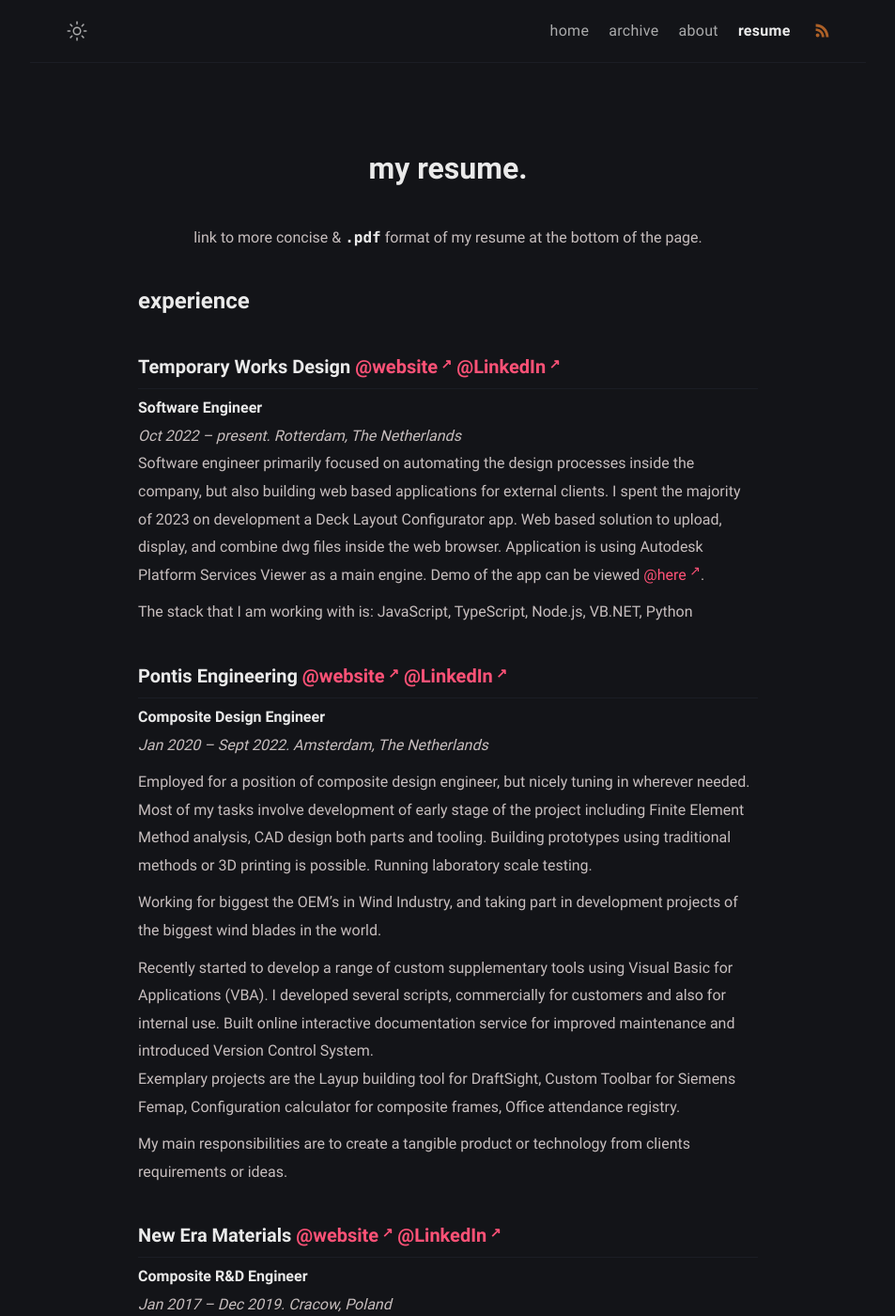
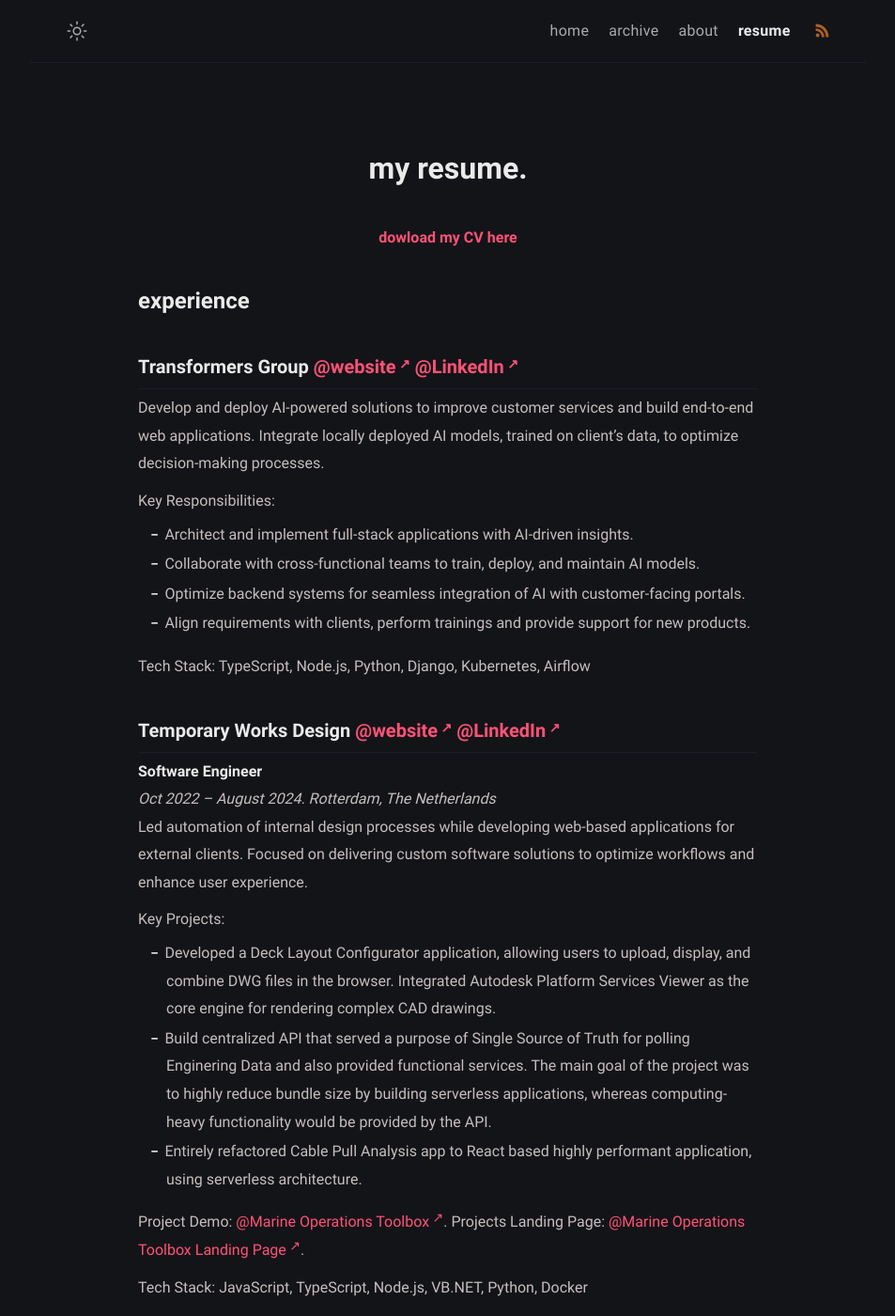
Before and after one commit to furmanp/my-personal-website, a Jekyll site: the page built from resume.md, in a window 1280 px wide and 1400 px high. Shown: the whole window at 94% size, without its empty margins (163-1116 px from the left). Built offline with Jekyll 4.4.1, drawn with Linux system fonts in a browser that asks for light colours.

Commit message:
modified resume page

```diff
--- a/resume.md
+++ b/resume.md
@@ -5,20 +5,43 @@ layout: page
 excerpt: Robotics graduate, currently focused in composites. Trying to improve efficiency using a code. Set up this website to document and share some findings.
 comments: false
 ---
-<center>link to more concise & <code><b>.pdf</b></code> format of my resume at the bottom of the page. </center>
+<center><b><a href="https://github.com/furmanp/my-personal-website/raw/master/assets/resume_furmanp.pdf">dowload my CV here</a></b></center>
 
 # experience
+### Transformers Group <a href="https://www.wearetransformers.nl/" target="_blank" rel="noopener">@website</a> <a href="https://www.linkedin.com/company/transformersgroup/" target="_blank" rel="noopener">@LinkedIn</a><br>
+Develop and deploy AI-powered solutions to improve customer services and build end-to-end web applications.
+Integrate locally deployed AI models, trained on client's data, to optimize decision-making processes.
+
+
+Key Responsibilities:
+
+- Architect and implement full-stack applications with AI-driven insights.
+- Collaborate with cross-functional teams to train, deploy, and maintain AI models.
+- Optimize backend systems for seamless integration of AI with customer-facing portals.
+- Align requirements with clients, perform trainings and provide support for new products.
+
+Tech Stack: TypeScript, Node.js, Python, Django, Kubernetes, Airflow
+
+
 ### Temporary Works Design <a href="https://www.twd.nl/" target="_blank" rel="noopener">@website</a> <a href="https://www.linkedin.com/company/temporary-works-design/" target="_blank" rel="noopener">@LinkedIn</a><br>
 **Software Engineer** <br>
-*Oct 2022 – present. Rotterdam, The Netherlands <br>*
-Software engineer primarily focused on automating the design processes inside the company, but also building web based applications
-for external clients.
-I spent the majority of 2023 on development a Deck Layout Configurator app. Web based solution to upload, display, and combine
-dwg files inside the web browser. Application is using Autodesk Platform Services Viewer as a main engine.
-Demo of the app can be viewed <a href="https://www.mot.twd.nl/" target="_blank" rel="noopener">@here</a>.
+*Oct 2022 – August 2024. Rotterdam, The Netherlands <br>*
+Led automation of internal design processes while developing web-based applications for external clients.
+Focused on delivering custom software solutions to optimize workflows and enhance user experience.
 
-The stack that I am working with is:
-JavaScript, TypeScript, Node.js, VB.NET, Python
+Key Projects:
+
+- Developed a Deck Layout Configurator application, allowing users to upload, display, and combine DWG files in the browser. Integrated Autodesk Platform Services Viewer as the core engine for rendering complex CAD drawings.
+- Build centralized API that served a purpose of Single Source of Truth for polling Enginering Data and also provided functional services. The main goal of the project was to highly reduce bundle size by building serverless applications, whereas computing-heavy functionality would be provided by the API.
+- Entirely refactored Cable Pull Analysis app to React based highly performant application, using serverless architecture.
+
+Project Demo: <a href="https://www.mot.twd.nl/" target="_blank" rel="noopener">@Marine Operations Toolbox</a>.
+Projects Landing Page: <a href="https://twd.nl/marine-operations-toolbox/" target="_blank" rel="noopener">@Marine Operations Toolbox Landing Page</a>.
+
+
+Tech Stack: JavaScript, TypeScript, Node.js, VB.NET, Python, Docker
+
+
 ### Pontis Engineering <a href="https://www.pontis-engineering.com/" target="_blank" rel="noopener">@website</a> <a href="https://www.linkedin.com/company/pontis-engineering/" target="_blank" rel="noopener">@LinkedIn</a><br>
 **Composite Design Engineer** <br>
 *Jan 2020 – Sept 2022. Amsterdam, The Netherlands <br>*
```
Also changed, not shown: other parts of resume.md (+0 -1 lines).
